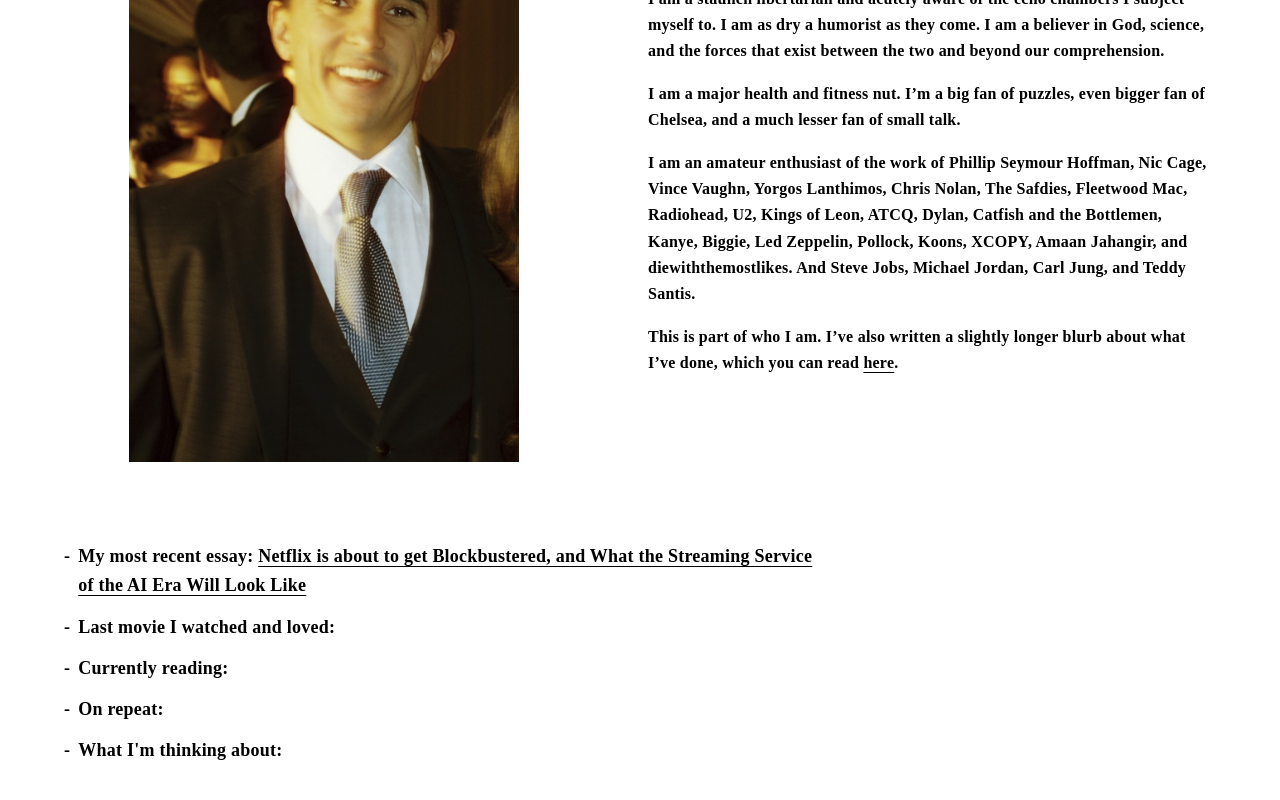
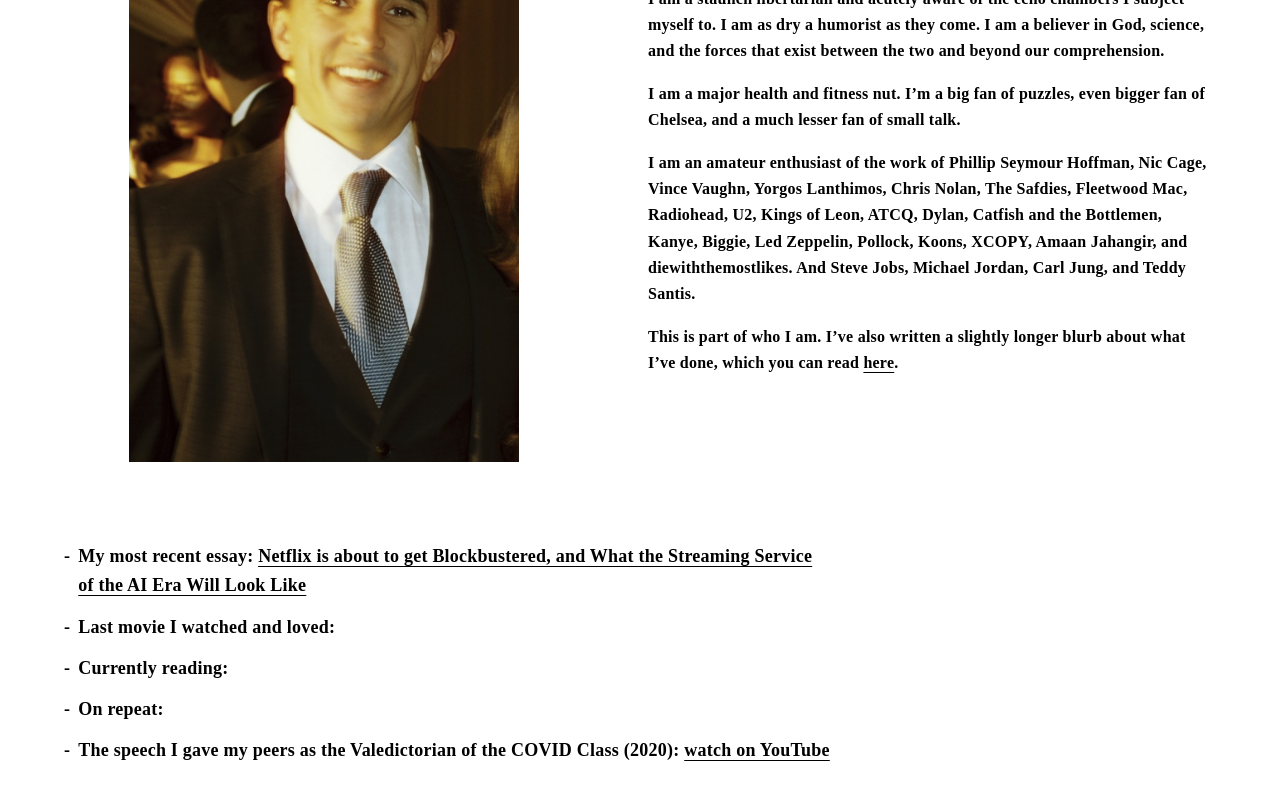
Before and after one commit to gptsiolis/personal-website2, a Next.js app: page / in a window 1280 px wide. Shown: the part 513-1313 px from the top of the page. Built offline with nearby package versions, Linux system fonts and the light colour scheme; no server answers.

Commit message:
Add Valedictorian speech bullet with timestamped YouTube link
Co-Authored-By: Claude Opus 4.7 <noreply@anthropic.com>

```diff
--- a/src/app/page.tsx
+++ b/src/app/page.tsx
@@ -71,7 +71,12 @@ export default function Home() {
       url: book?.goodreadsUrl ?? "",
     },
     { label: "On repeat", value: "", url: "" },
-    { label: "What I'm thinking about", value: "", url: "" },
+    {
+      label:
+        "The speech I gave my peers as the Valedictorian of the COVID Class (2020)",
+      value: "watch on YouTube",
+      url: "https://www.youtube.com/watch?v=1wdYv2L0hEA&t=5691s",
+    },
   ];
 
   return (
```
